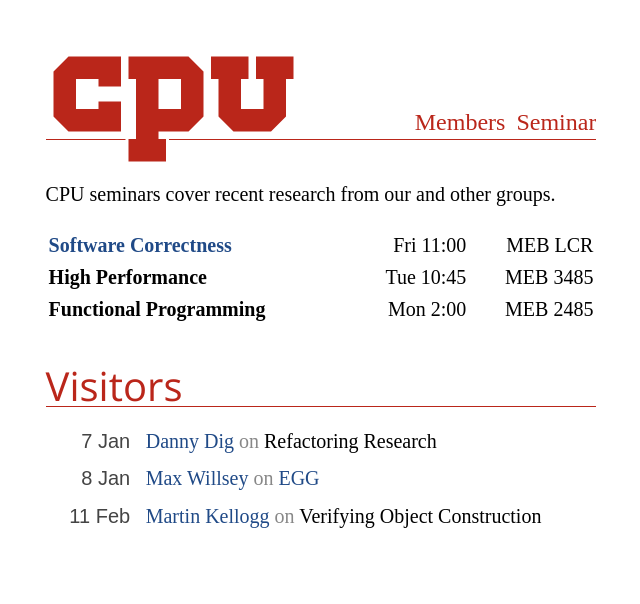
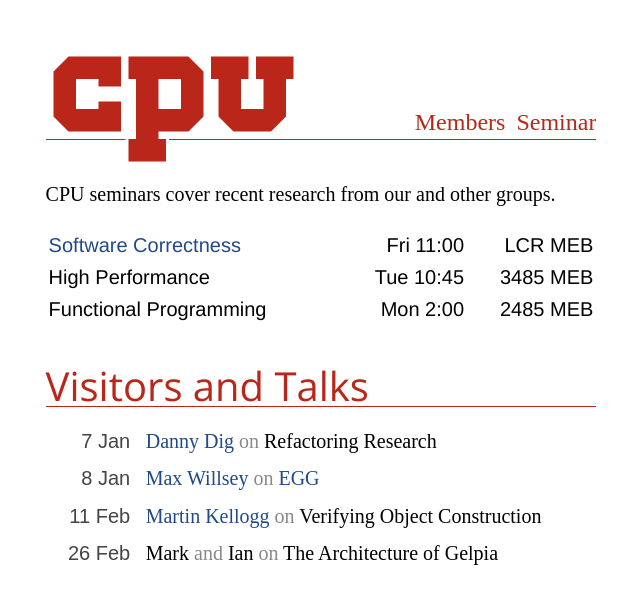
Before and after one commit to CPUtah/cputah.github.io, a Jekyll site: the page built from seminars.md, in a window 1280 px wide. Shown: the top 604 px of the page, without its empty margins (319-959 px from the left). Built offline with Jekyll 4.4.1, drawn with Linux system fonts in a browser that asks for light colours.

Commit message:
Update with Ian/Mark's talk

```diff
--- a/main.css
+++ b/main.css
@@ -48,7 +48,6 @@ header nav a:hover { color: #EF432A; text-decoration: underline; }
 }
 .schedule em { color: black; font-style: normal; }
 
-.seminars { width: 100%; }
-.seminars td:first-child { font-weight: bold; }
+.seminars { width: 100%; font-family: 'Helvetica Neue', serif; }
 .seminars td:nth-child(2) { text-align: right; }
 .seminars td:nth-child(3) { text-align: right; }
--- a/seminars.md
+++ b/seminars.md
@@ -6,14 +6,15 @@ layout: main
 CPU seminars cover recent research from our and other groups.
 
 {: .seminars}
-| [Software Correctness](scs/) | Fri 11:00 | MEB LCR |
-| High Performance | Tue 10:45 | MEB 3485 |
-| Functional Programming | Mon 2:00 | MEB 2485 |
+| [Software Correctness](scs/) | Fri 11:00 | LCR MEB |
+| High Performance | Tue 10:45 | 3485 MEB |
+| Functional Programming | Mon 2:00 | 2485 MEB |
 
-# Visitors
+# Visitors and Talks
 
 {: .schedule}
 - **7 Jan** [Danny Dig](http://web.engr.oregonstate.edu/~digd/) on
   *Refactoring Research*
 - **8 Jan** [Max Willsey](https://mwillsey.com) on [EGG](https://github.com/mwillsey/egg)
 - **11 Feb** [Martin Kellogg](https://homes.cs.washington.edu/~kelloggm/) on *Verifying Object Construction*
+- **26 Feb** *Mark* and *Ian* on *The Architecture of Gelpia*
```
